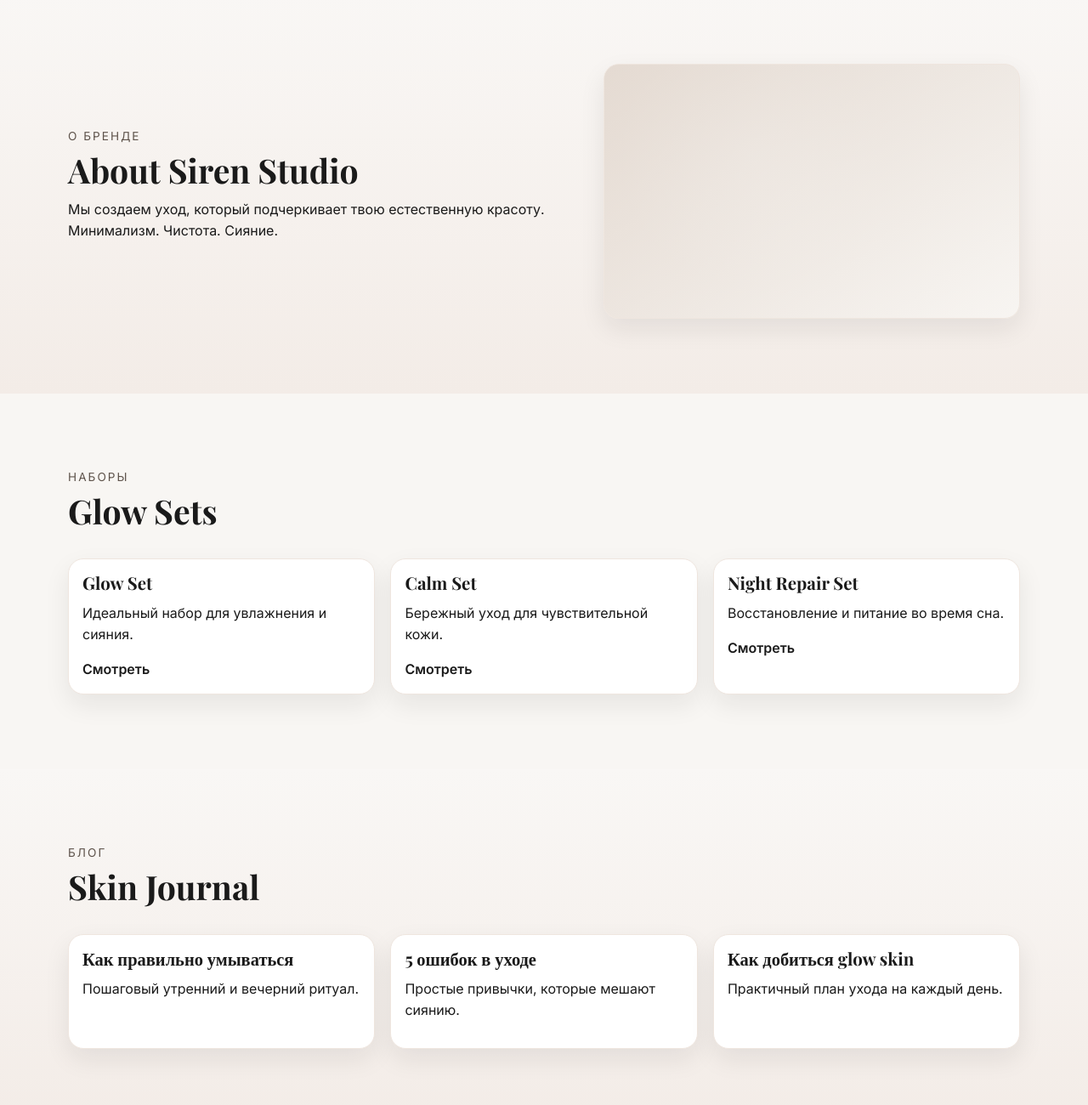
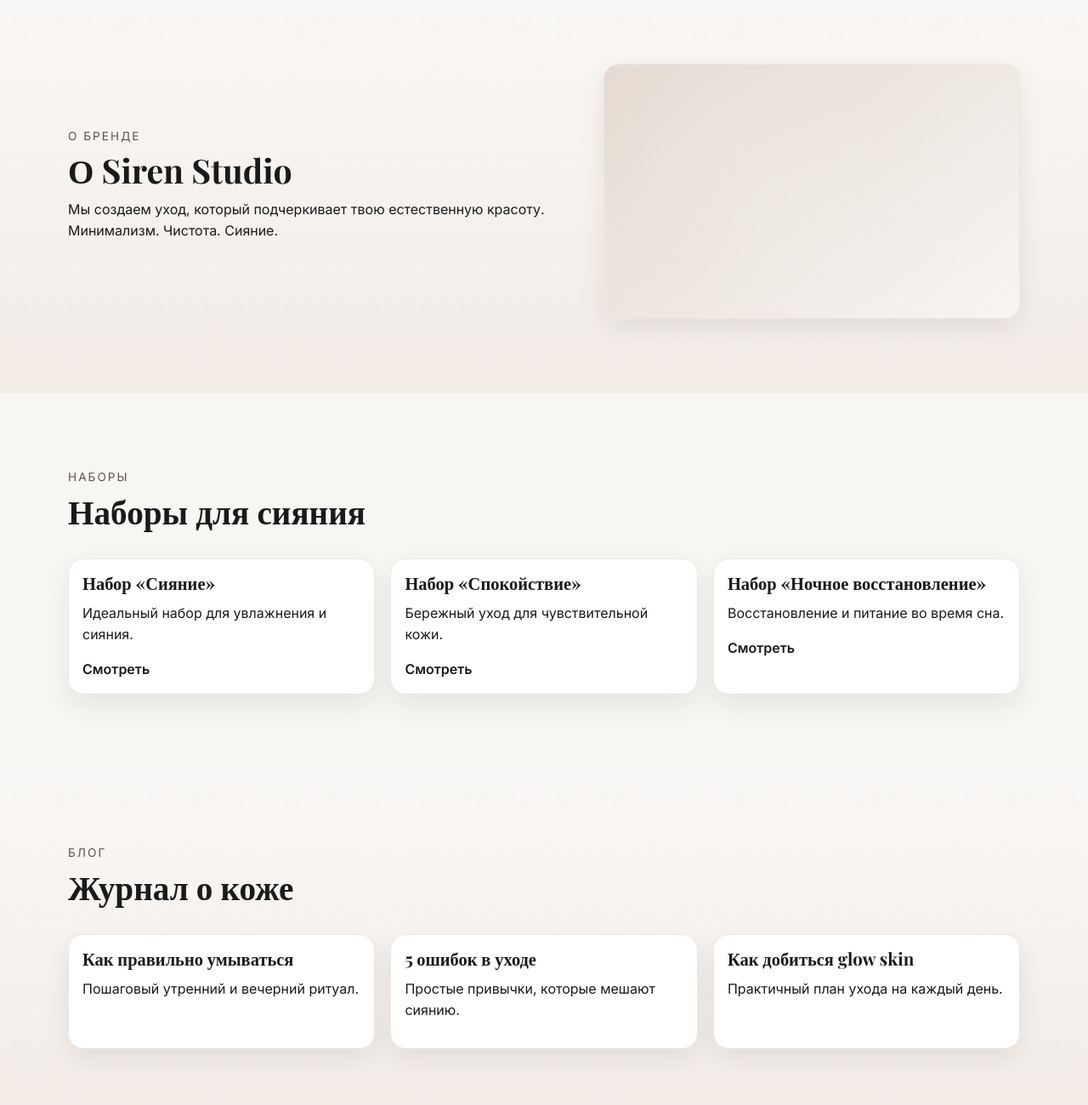
Before and after one commit to asekovasi/sirens-magazine, a plain HTML site: page index.html in a window 1280 px wide. Shown: the part 1414-2714 px from the top of the page at 85% size. Drawn offline with nearby package versions, Linux system fonts and the light colour scheme.

Commit message:
Translated

```diff
--- a/index.html
+++ b/index.html
@@ -22,7 +22,7 @@
 
     <div class="hero-content container reveal">
       <p class="eyebrow">SIREN STUDIO</p>
-      <h1>Glow starts with you</h1>
+      <h1>Сияние начинается с тебя</h1>
       <p class="hero-text">
         Уход, который мягко подчеркивает твою естественную красоту.
       </p>
@@ -34,7 +34,7 @@
     <section class="section container" id="products">
       <div class="section-head reveal">
         <p class="eyebrow">Популярные продукты</p>
-        <h2>Our Bestsellers</h2>
+        <h2>Наши бестселлеры</h2>
       </div>
 
       <div class="grid products-grid">
@@ -72,7 +72,7 @@
       <div class="container about-layout">
         <div class="about-text reveal">
           <p class="eyebrow">О бренде</p>
-          <h2>About Siren Studio</h2>
+          <h2>О Siren Studio</h2>
           <p>
             Мы создаем уход, который подчеркивает твою естественную красоту.
             Минимализм. Чистота. Сияние.
@@ -85,22 +85,22 @@
     <section class="section container" id="sets">
       <div class="section-head reveal">
         <p class="eyebrow">Наборы</p>
-        <h2>Glow Sets</h2>
+        <h2>Наборы для сияния</h2>
       </div>
 
       <div class="grid sets-grid">
         <article class="card reveal">
-          <h3>Glow Set</h3>
+          <h3>Набор «Сияние»</h3>
           <p>Идеальный набор для увлажнения и сияния.</p>
           <a class="text-link" href="#top">Смотреть</a>
         </article>
         <article class="card reveal">
-          <h3>Calm Set</h3>
+          <h3>Набор «Спокойствие»</h3>
           <p>Бережный уход для чувствительной кожи.</p>
           <a class="text-link" href="#top">Смотреть</a>
         </article>
         <article class="card reveal">
-          <h3>Night Repair Set</h3>
+          <h3>Набор «Ночное восстановление»</h3>
           <p>Восстановление и питание во время сна.</p>
           <a class="text-link" href="#top">Смотреть</a>
         </article>
@@ -111,7 +111,7 @@
       <div class="container">
         <div class="section-head reveal">
           <p class="eyebrow">Блог</p>
-          <h2>Skin Journal</h2>
+          <h2>Журнал о коже</h2>
         </div>
         <div class="grid blog-grid">
           <article class="card reveal">
@@ -133,7 +133,7 @@
     <section class="section container">
       <div class="subscribe reveal">
         <p class="eyebrow">Подписка</p>
-        <h2>Join Siren Studio</h2>
+        <h2>Присоединяйся к Siren Studio</h2>
         <p>Получай советы и новинки</p>
         <form class="subscribe-form">
           <label class="sr-only" for="email">Email</label>
```
